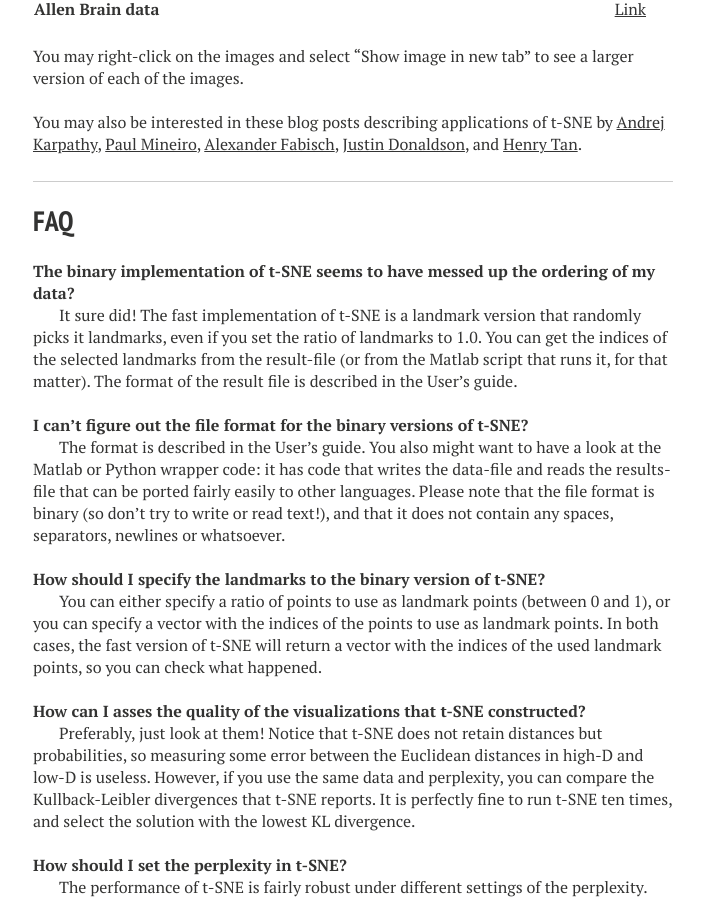
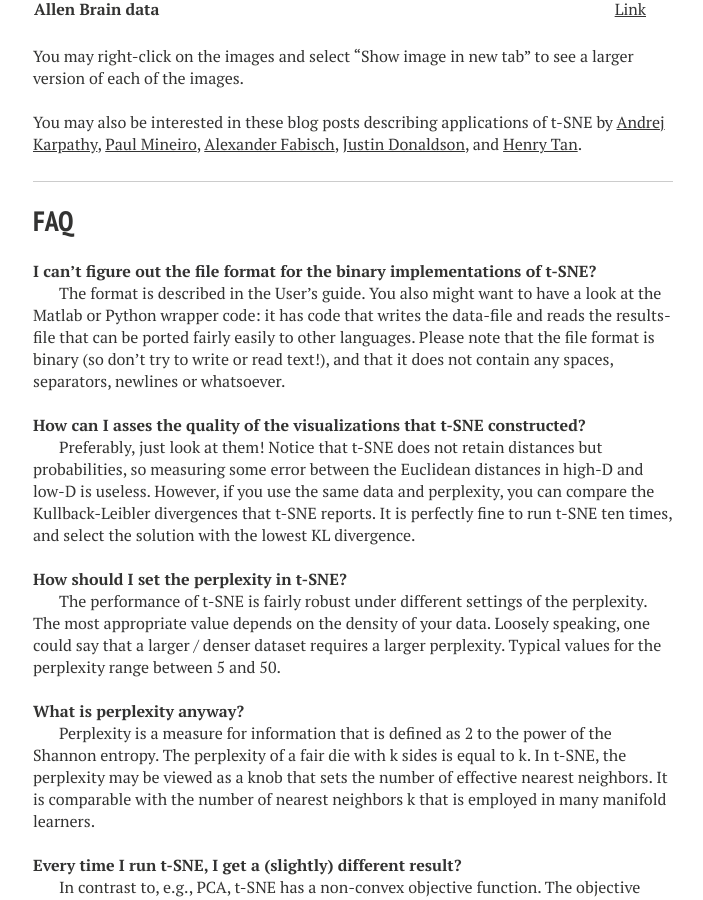
Before and after one commit to lvdmaaten/lvdmaaten.github.io, a Jekyll site: the page built from tsne/index.md, in a window 1280 px wide and 900 px high, scrolled down 2209 px. Shown: the whole window, without its empty margins (287-990 px from the left). Built offline with Jekyll 4.4.1, drawn with Linux system fonts in a browser that asks for light colours; nearby versions of some CDN libraries.

Commit message:
update bhtsne and user guide

```diff
--- a/tsne/index.md
+++ b/tsne/index.md
@@ -79,19 +79,9 @@ You may also be interested in these blog posts describing applications of t-SNE
 
 ## FAQ
 
-**The binary implementation of t-SNE seems to have messed up the ordering of my data?**
-
-It sure did! The fast implementation of t-SNE is a landmark version that randomly picks it landmarks, even if you set the ratio of landmarks to 1.0. You can get the indices of the selected landmarks from the result-file (or from the Matlab script that runs it, for that matter). The format of the result file is described in the User’s guide.
-
-<br />
-**I can’t figure out the file format for the binary versions of t-SNE?**
+**I can’t figure out the file format for the binary implementations of t-SNE?**
 
 The format is described in the User’s guide. You also might want to have a look at the Matlab or Python wrapper code: it has code that writes the data-file and reads the results-file that can be ported fairly easily to other languages. Please note that the file format is binary (so don’t try to write or read text!), and that it does not contain any spaces, separators, newlines or whatsoever.
-
-<br />
-**How should I specify the landmarks to the binary version of t-SNE?**
-
-You can either specify a ratio of points to use as landmark points (between 0 and 1), or you can specify a vector with the indices of the points to use as landmark points. In both cases, the fast version of t-SNE will return a vector with the indices of the used landmark points, so you can check what happened.
 
 <br />
 **How can I asses the quality of the visualizations that t-SNE constructed?**
```
